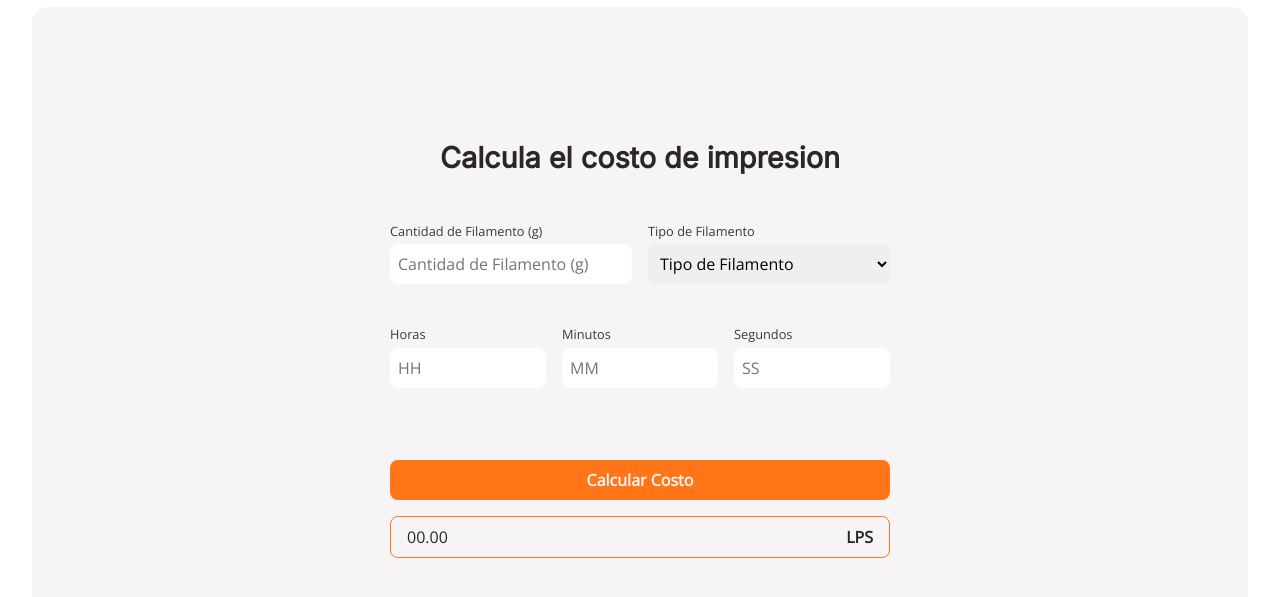
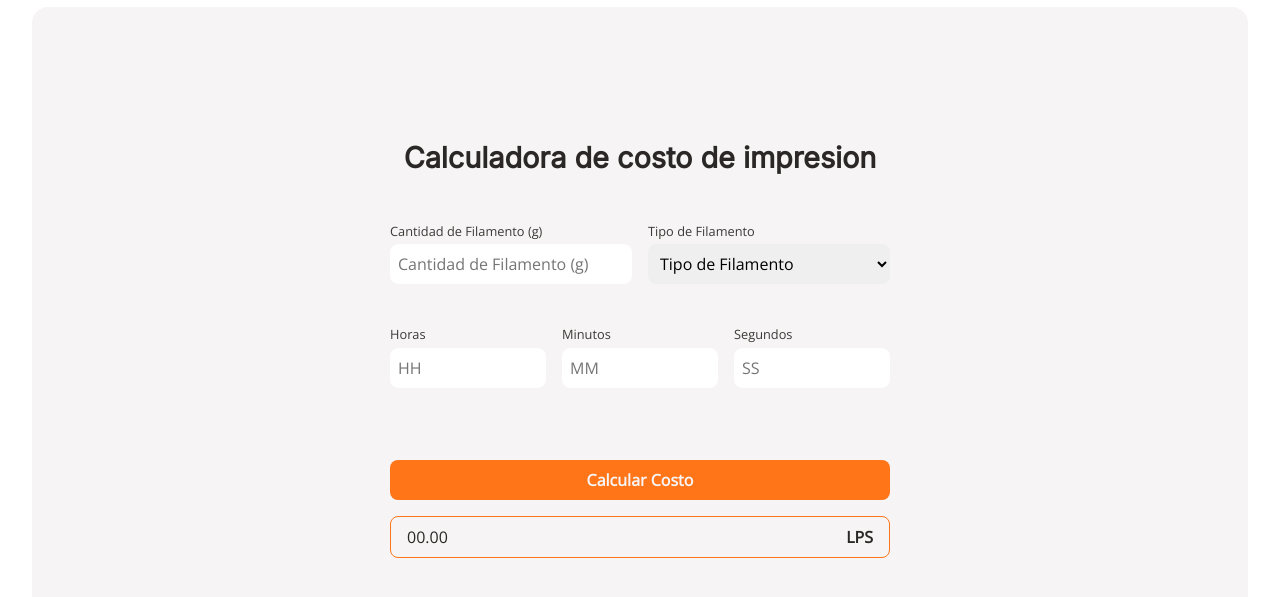
Before and after one commit to Mindmazing/3d-printing-cost-calculator, a website built with webpack: page src/template.html in a window 1280 px wide. Shown: the part 89-686 px from the top of the page. Built offline with nearby package versions, Linux system fonts and the light colour scheme.

Commit message:
change title

```diff
--- a/src/template.html
+++ b/src/template.html
@@ -35,7 +35,7 @@
     </header>
     <main>
       <div class="form-container">
-        <h1>Calcula el costo de impresion</h1>
+        <h1>Calculadora de costo de impresion</h1>
         <form id="cost-calculator-form" novalidate>
           <div class="form-row">
             <div class="form-input">
```
